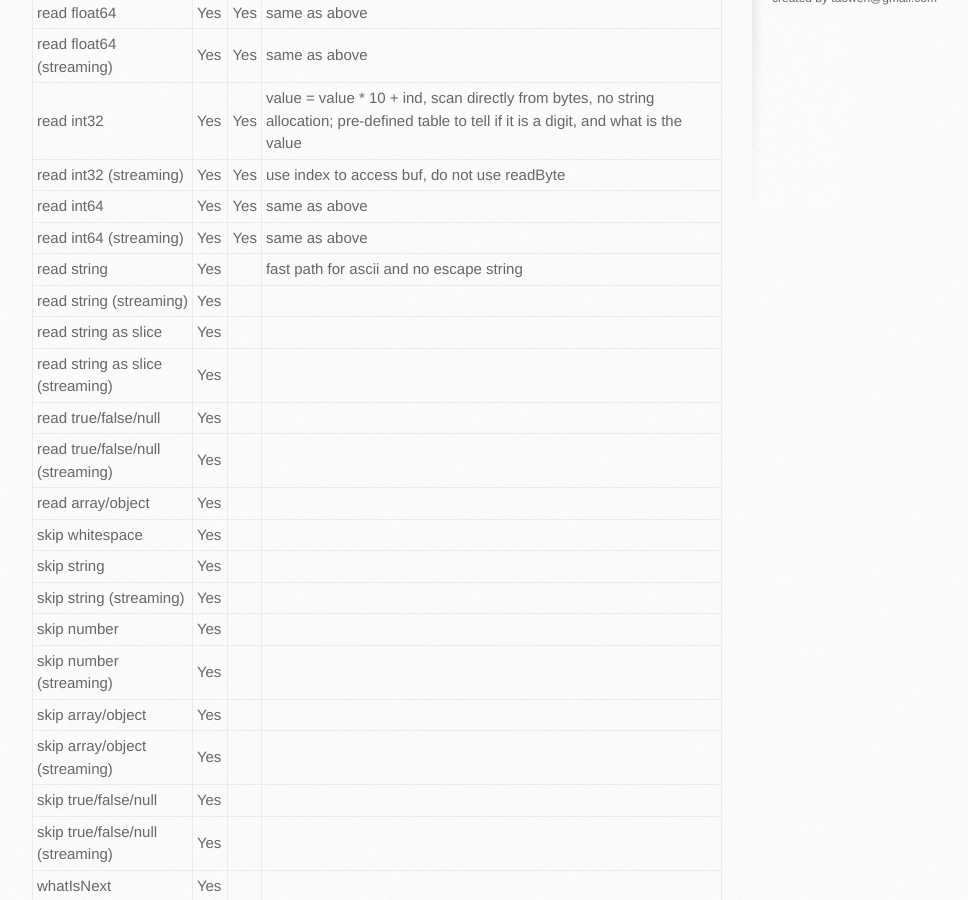
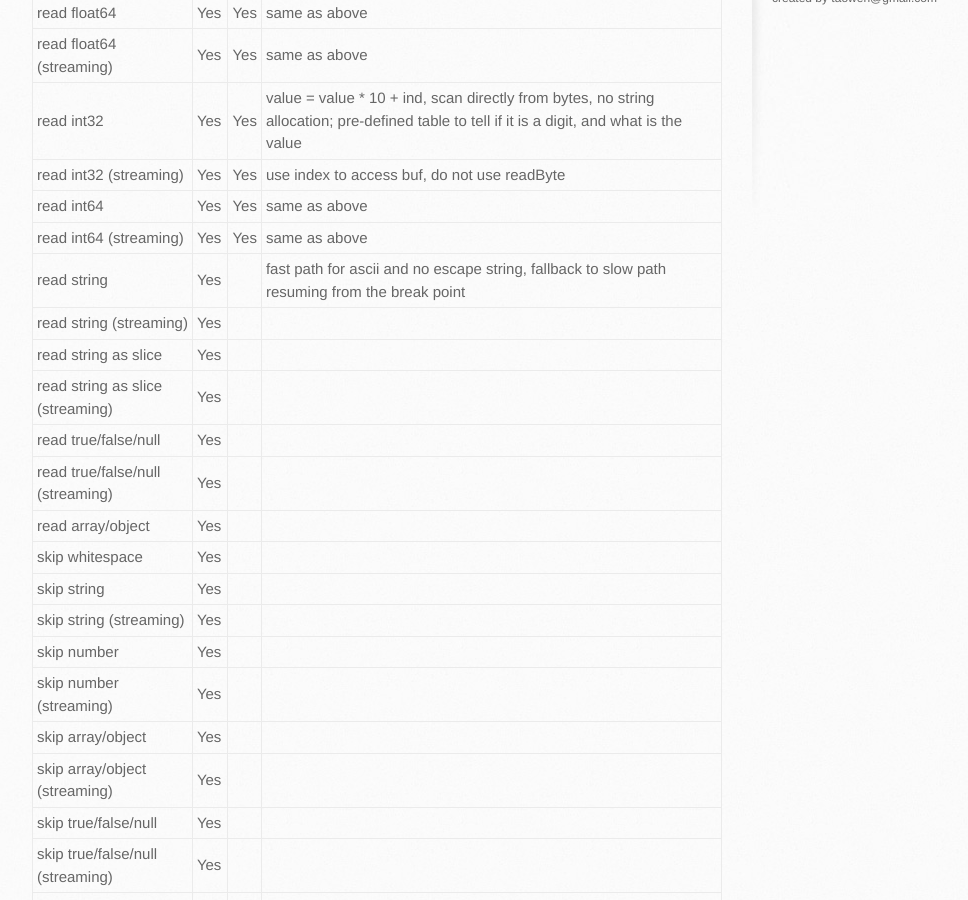
Before and after one commit to json-iterator/json-iterator.github.io, a Jekyll site: the page built from features.md, in a window 1280 px wide and 900 px high, scrolled down 528 px. Shown: the whole window, without its empty margins (138-1106 px from the left). Built offline with Jekyll 4.4.1, drawn with Linux system fonts in a browser that asks for light colours; comment, search, counter and statistics services are not loaded.

Commit message:
Update features.md

```diff
--- a/features.md
+++ b/features.md
@@ -15,7 +15,7 @@ title: Jsoniter Features (Java Version)
 | read int32 (streaming) | Yes | Yes | use index to access buf, do not use readByte |
 | read int64 | Yes | Yes | same as above |
 | read int64 (streaming) | Yes | Yes | same as above |
-| read string | Yes |  | fast path for ascii and no escape string |
+| read string | Yes |  | fast path for ascii and no escape string, fallback to slow path resuming from the break point |
 | read string (streaming) | Yes |  |
 | read string as slice | Yes |  |
 | read string as slice (streaming) | Yes |  |
```
